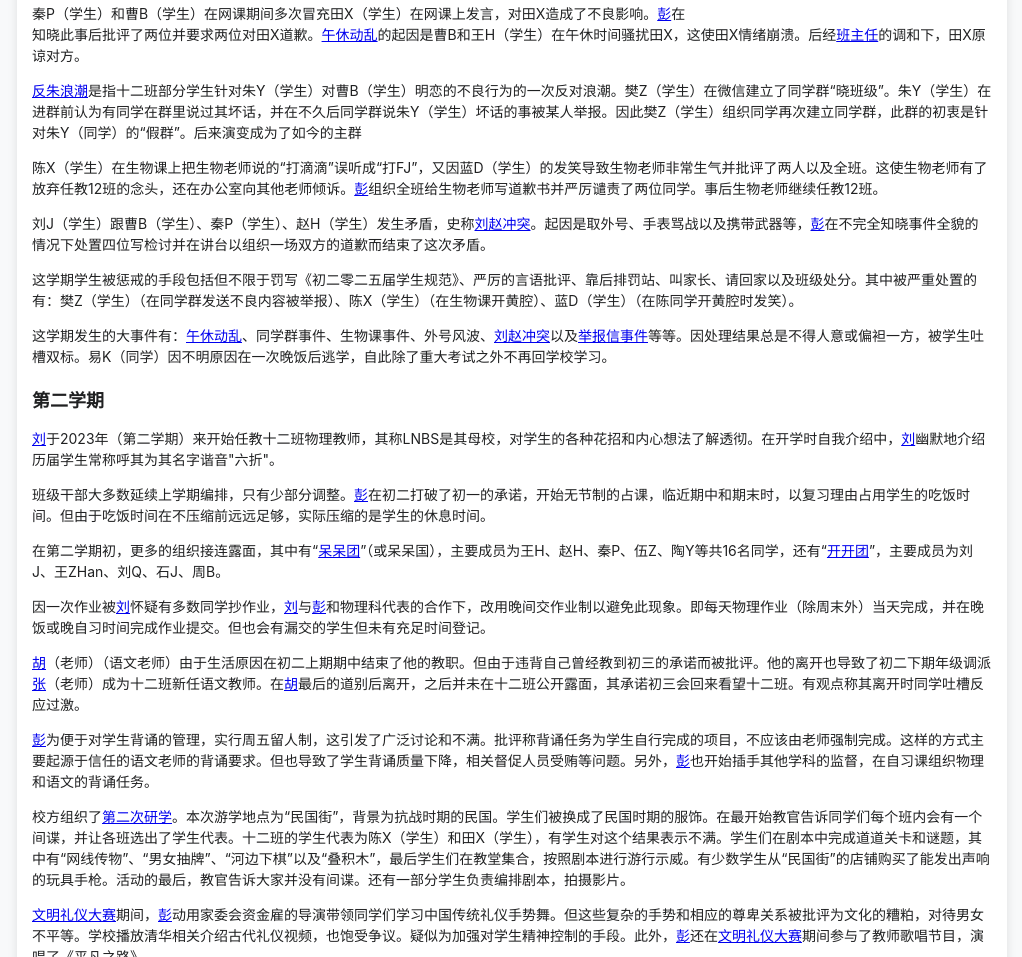
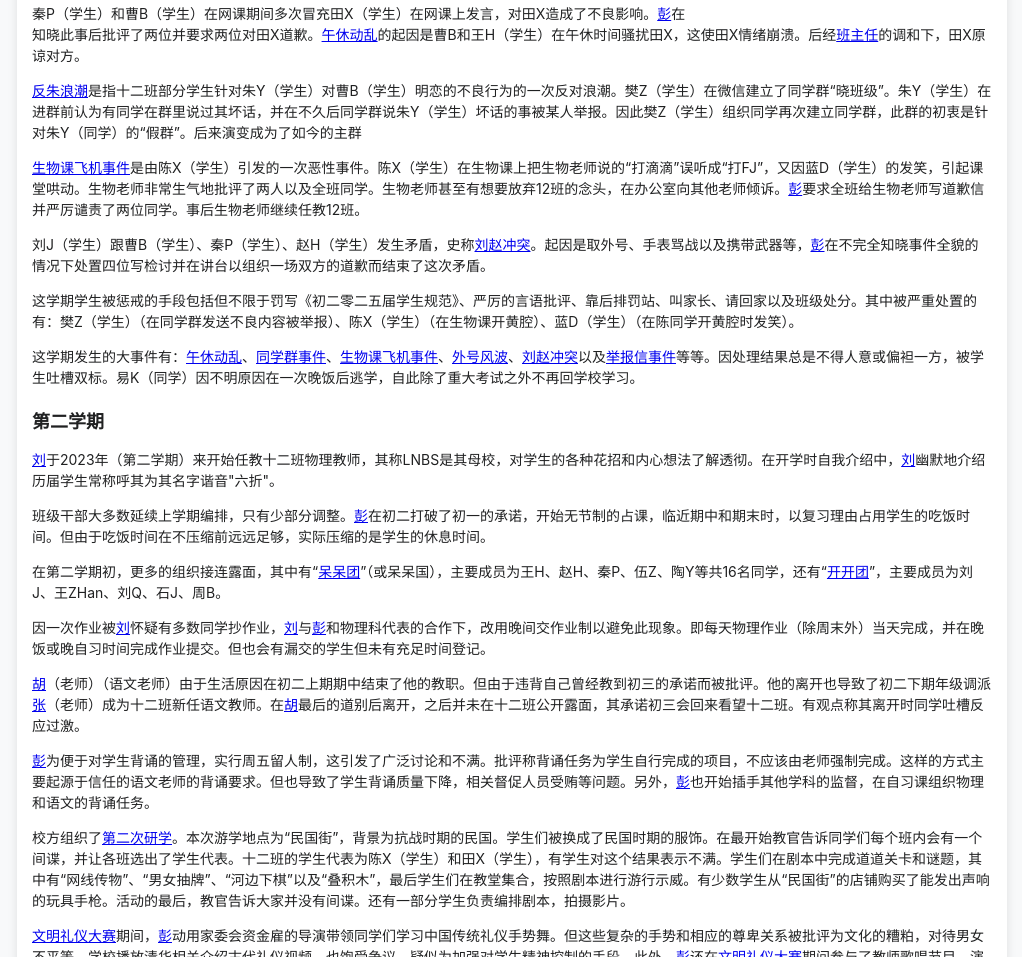
Before and after one commit to hljhlj121311/shierban.GitHub.io, a plain HTML site: page index.html in a window 1280 px wide. Shown: the part 4552-5509 px from the top of the page, without its empty margins (128-1150 px from the left). Drawn offline with Linux system fonts and the light colour scheme.

Commit message:
Update index.html

```diff
--- a/index.html
+++ b/index.html
@@ -621,7 +621,7 @@
 		<p><a href="https://fanzhulangchao-github-io.pages.dev/">反朱浪潮</a>是指十二班部分学生针对朱Y（学生）对曹B（学生）明恋的不良行为的一次反对浪潮。樊Z（学生）在微信建立了同学群“晓班级”。朱Y（学生）在进群前认为有同学在群里说过其坏话，并在不久后同学群说朱Y（学生）坏话的事被某人举报。因此樊Z（学生）组织同学再次建立同学群，此群的初衷是针对朱Y（同学）的“假群”。后来演变成为了如今的主群</p>
 </p>
 		<p></p>
-		<p>陈X（学生）在生物课上把生物老师说的“打滴滴”误听成“打FJ”，又因蓝D（学生）的发笑导致生物老师非常生气并批评了两人以及全班。这使生物老师有了放弃任教12班的念头，还在办公室向其他老师倾诉。<a href="https://penny-github-io-7sf.pages.dev/" target="_blank">彭</a>组织全班给生物老师写道歉书并严厉谴责了两位同学。事后生物老师继续任教12班。
+		<p><a href="https://shengwukefeiji-github-io.pages.dev/">生物课飞机事件</a>是由陈X（学生）引发的一次恶性事件。陈X（学生）在生物课上把生物老师说的“打滴滴”误听成“打FJ”，又因蓝D（学生）的发笑，引起课堂哄动。生物老师非常生气地批评了两人以及全班同学。生物老师甚至有想要放弃12班的念头，在办公室向其他老师倾诉。<a href="https://penny-github-io-7sf.pages.dev/" target="_blank">彭</a>要求全班给生物老师写道歉信并严厉谴责了两位同学。事后生物老师继续任教12班。
 </p>
 		<p></p>
 		<p>刘J（学生）跟曹B（学生）、秦P（学生）、赵H（学生）发生矛盾，史称<a href="https://liuzhaochongtu-github-io.pages.dev/">刘赵冲突</a>。起因是取外号、手表骂战以及携带武器等，<a href="https://penny-github-io-7sf.pages.dev/" target="_blank">彭</a>在不完全知晓事件全貌的情况下处置四位写检讨并在讲台以组织一场双方的道歉而结束了这次矛盾。
@@ -630,7 +630,7 @@
 		<p>这学期学生被惩戒的手段包括但不限于罚写《初二零二五届学生规范》、严厉的言语批评、靠后排罚站、叫家长、请回家以及班级处分。其中被严重处置的有：樊Z（学生）（在同学群发送不良内容被举报）、陈X（学生）（在生物课开黄腔）、蓝D（学生）（在陈同学开黄腔时发笑）。
 </p>
 		<p></p>
-		<p>这学期发生的大事件有：<a href="https://wuxiudongluan-github-io.pages.dev/">午休动乱</a>、同学群事件、生物课事件、外号风波、<a href="https://liuzhaochongtu-github-io.pages.dev/">刘赵冲突</a>以及<a href="https://jubaoxin-github-io.pages.dev/">举报信事件</a>等等。因处理结果总是不得人意或偏袒一方，被学生吐槽双标。易K（同学）因不明原因在一次晚饭后逃学，自此除了重大考试之外不再回学校学习。</p>
+		<p>这学期发生的大事件有：<a href="https://wuxiudongluan-github-io.pages.dev/">午休动乱</a>、<a href="https://tongxuequnshijian-github-io.pages.dev/">同学群事件</a>、<a href="https://shengwukefeiji-github-io.pages.dev/">生物课飞机事件</a>、<a href="https://waihaofengbo-github-io.pages.dev/">外号风波</a>、<a href="https://liuzhaochongtu-github-io.pages.dev/">刘赵冲突</a>以及<a href="https://jubaoxin-github-io.pages.dev/">举报信事件</a>等等。因处理结果总是不得人意或偏袒一方，被学生吐槽双标。易K（同学）因不明原因在一次晚饭后逃学，自此除了重大考试之外不再回学校学习。</p>
 
 		  <h3 id="section1-2">第二学期</h3>
 		<p><a href="https://liuzhe.pages.dev/">刘</a>于2023年（第二学期）来开始任教十二班物理教师，其称LNBS是其母校，对学生的各种花招和内心想法了解透彻。在开学时自我介绍中，<a href="https://liuzhe.pages.dev/">刘</a>幽默地介绍历届学生常称呼其为其名字谐音"六折"。
```
